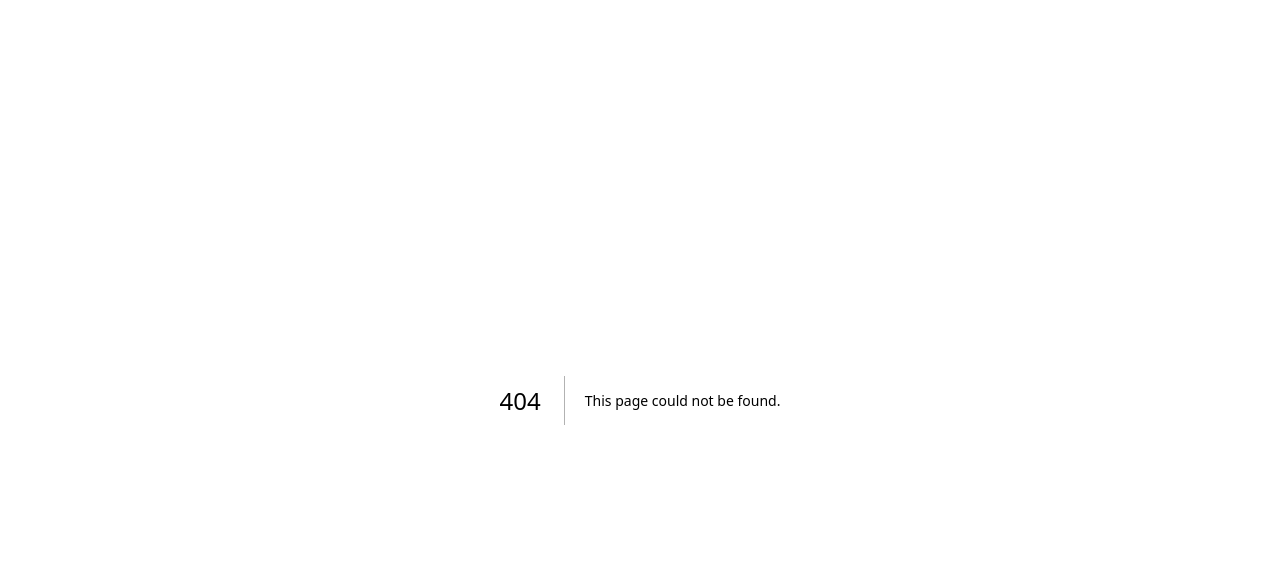
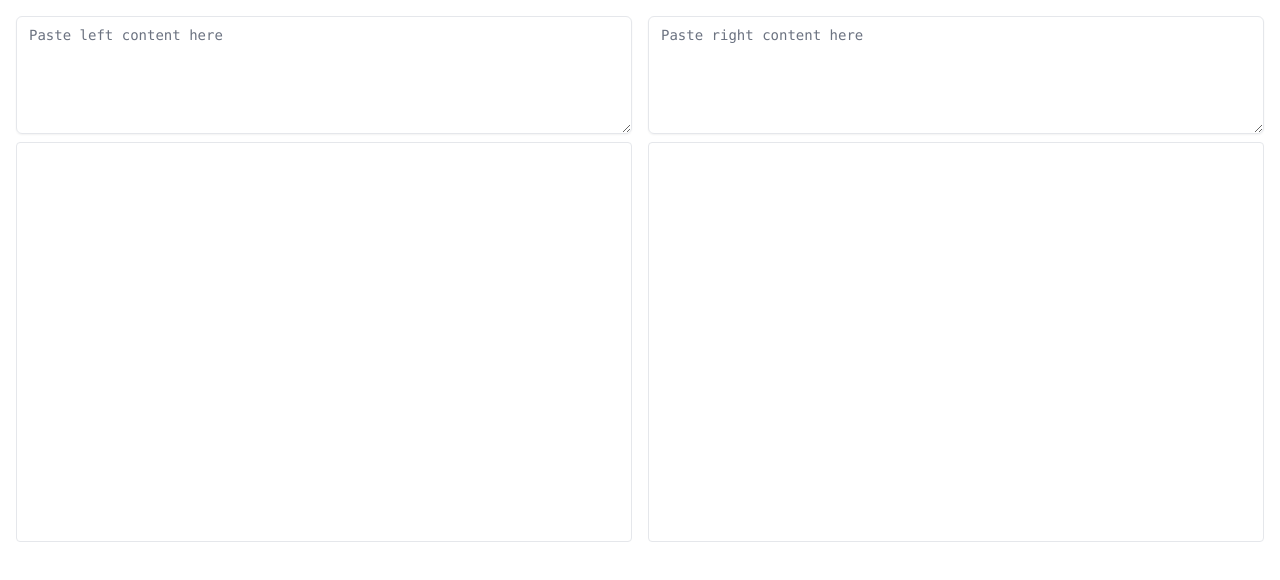
Before and after one commit to praveen2288/csv-editor, a Next.js app: page /diff in a window 1280 px wide. Before the commit this address had no page. Shown: the top 580 px of the page. Built offline with nearby package versions, Linux system fonts and the light colour scheme.

Commit message:
Include diff viewer

```diff
--- /dev/null
+++ b/app/diff/page.tsx
@@ -0,0 +1,107 @@
+"use client"
+
+import React, { useState, useEffect } from 'react'
+import { Button } from "@/components/ui/button"
+import { ScrollArea } from "@/components/ui/scroll-area"
+import { Textarea } from "@/components/ui/textarea"
+import * as diff from 'diff'
+
+export default function DiffApp() {
+  const [leftText, setLeftText] = useState('')
+  const [rightText, setRightText] = useState('')
+  const [diffResult, setDiffResult] = useState<diff.Change[]>([])
+
+  useEffect(() => {
+    const result = diff.diffLines(leftText, rightText)
+    setDiffResult(result)
+  }, [leftText, rightText])
+
+  const pushDiffLeft = (index: number) => {
+    const newRightText = diffResult.map((part, i) => {
+      if (i === index && part.added) {
+        return part.value // Take added part from the right side
+      }
+      return !part.removed ? part.value : ''
+    }).join('')
+
+    setLeftText(newRightText)
+  }
+
+  const pushDiffRight = (index: number) => {
+    const newLeftText = diffResult.map((part, i) => {
+      if (i === index && part.removed) {
+        return part.value // Take removed part from the left side
+      }
+      return !part.added ? part.value : ''
+    }).join('')
+
+    setRightText(newLeftText)
+  }
+
+  const renderDiff = (side: 'left' | 'right') => {
+    let lineNumber = 1
+    return diffResult.map((part, partIndex) => {
+      const lines = part.value.split('\n')
+      return lines.map((line, lineIndex) => {
+        if (lineIndex === lines.length - 1 && line === '') return null
+        const backgroundColor = part.added ? 'bg-green-100' : part.removed ? 'bg-red-100' : ''
+        const shouldRender = (side === 'left' && !part.added) || (side === 'right' && !part.removed)
+        if (shouldRender) {
+          return (
+            <div key={`${partIndex}-${lineIndex}`} className={`flex items-center ${backgroundColor}`}>
+              <span className="w-8 text-right pr-2 text-gray-500">{lineNumber++}</span>
+              <span className="flex-grow">{line}</span>
+              {(part.added || part.removed) && (
+                <Button
+                  size="sm"
+                  variant="outline"
+                  className="ml-2"
+                  onClick={() => side === 'left' ? pushDiffRight(partIndex) : pushDiffLeft(partIndex)}
+                  aria-label={`Push ${side === 'left' ? 'Right' : 'Left'}`}
+                >
+                  Push {side === 'left' ? 'Right' : 'Left'}
+                </Button>
+              )}
+            </div>
+          )
+        }
+        return null
+      }).filter(Boolean)
+    })
+  }
+
+  return (
+    <div className="container mx-auto p-4">
+      <div className="grid grid-cols-2 gap-4">
+        <div>
+          <Textarea
+            value={leftText}
+            onChange={(e) => setLeftText(e.target.value)}
+            placeholder="Paste left content here"
+            className="mb-2 font-mono"
+            rows={5}
+          />
+          <ScrollArea className="h-[400px] border rounded">
+            <div className="p-4 font-mono whitespace-pre">
+              {renderDiff('left')}
+            </div>
+          </ScrollArea>
+        </div>
+        <div>
+          <Textarea
+            value={rightText}
+            onChange={(e) => setRightText(e.target.value)}
+            placeholder="Paste right content here"
+            className="mb-2 font-mono"
+            rows={5}
+          />
+          <ScrollArea className="h-[400px] border rounded">
+            <div className="p-4 font-mono whitespace-pre">
+              {renderDiff('right')}
+            </div>
+          </ScrollArea>
+        </div>
+      </div>
+    </div>
+  )
+}
--- a/app/page.tsx
+++ b/app/page.tsx
@@ -11,6 +11,9 @@ export default function Home() {
         <Link href="/cronparser" className="text-xl text-blue-600 hover:underline">
           Cron Parser
         </Link>
+        <Link href="/diff" className="text-xl text-blue-600 hover:underline">
+          Diff Tool
+        </Link>
       </div>
     </div>
   );
--- /dev/null
+++ b/components/ui/scroll-area.tsx
@@ -0,0 +1,48 @@
+"use client"
+
+import * as React from "react"
+import * as ScrollAreaPrimitive from "@radix-ui/react-scroll-area"
+
+import { cn } from "@/lib/utils"
+
+const ScrollArea = React.forwardRef<
+  React.ElementRef<typeof ScrollAreaPrimitive.Root>,
+  React.ComponentPropsWithoutRef<typeof ScrollAreaPrimitive.Root>
+>(({ className, children, ...props }, ref) => (
+  <ScrollAreaPrimitive.Root
+    ref={ref}
+    className={cn("relative overflow-hidden", className)}
+    {...props}
+  >
+    <ScrollAreaPrimitive.Viewport className="h-full w-full rounded-[inherit]">
+      {children}
+    </ScrollAreaPrimitive.Viewport>
+    <ScrollBar />
+    <ScrollAreaPrimitive.Corner />
+  </ScrollAreaPrimitive.Root>
+))
+ScrollArea.displayName = ScrollAreaPrimitive.Root.displayName
+
+const ScrollBar = React.forwardRef<
+  React.ElementRef<typeof ScrollAreaPrimitive.ScrollAreaScrollbar>,
+  React.ComponentPropsWithoutRef<typeof ScrollAreaPrimitive.ScrollAreaScrollbar>
+>(({ className, orientation = "vertical", ...props }, ref) => (
+  <ScrollAreaPrimitive.ScrollAreaScrollbar
+    ref={ref}
+    orientation={orientation}
+    className={cn(
+      "flex touch-none select-none transition-colors",
+      orientation === "vertical" &&
+        "h-full w-2.5 border-l border-l-transparent p-[1px]",
+      orientation === "horizontal" &&
+        "h-2.5 flex-col border-t border-t-transparent p-[1px]",
+      className
+    )}
+    {...props}
+  >
+    <ScrollAreaPrimitive.ScrollAreaThumb className="relative flex-1 rounded-full bg-border" />
+  </ScrollAreaPrimitive.ScrollAreaScrollbar>
+))
+ScrollBar.displayName = ScrollAreaPrimitive.ScrollAreaScrollbar.displayName
+
+export { ScrollArea, ScrollBar }
--- /dev/null
+++ b/components/ui/textarea.tsx
@@ -0,0 +1,24 @@
+import * as React from "react"
+
+import { cn } from "@/lib/utils"
+
+export interface TextareaProps
+  extends React.TextareaHTMLAttributes<HTMLTextAreaElement> {}
+
+const Textarea = React.forwardRef<HTMLTextAreaElement, TextareaProps>(
+  ({ className, ...props }, ref) => {
+    return (
+      <textarea
+        className={cn(
+          "flex min-h-[60px] w-full rounded-md border border-input bg-transparent px-3 py-2 text-sm shadow-sm placeholder:text-muted-foreground focus-visible:outline-none focus-visible:ring-1 focus-visible:ring-ring disabled:cursor-not-allowed disabled:opacity-50",
+          className
+        )}
+        ref={ref}
+        {...props}
+      />
+    )
+  }
+)
+Textarea.displayName = "Textarea"
+
+export { Textarea }
--- a/package.json
+++ b/package.json
@@ -10,10 +10,12 @@
   },
   "dependencies": {
     "@radix-ui/react-icons": "^1.3.0",
+    "@radix-ui/react-scroll-area": "^1.2.0",
     "@radix-ui/react-slot": "^1.1.0",
     "class-variance-authority": "^0.7.0",
     "clsx": "^2.1.1",
     "cron-parser": "^4.9.0",
+    "diff": "^7.0.0",
     "lucide-react": "^0.453.0",
     "next": "^14.2.15",
     "papaparse": "^5.4.1",
@@ -23,6 +25,7 @@
     "tailwindcss-animate": "^1.0.7"
   },
   "devDependencies": {
+    "@types/diff": "^5.2.3",
     "@types/node": "^20",
     "@types/papaparse": "^5.3.14",
     "@types/react": "^18",
```
Also changed, not shown: 1 other file (tests, documents, lock files or other folders).
